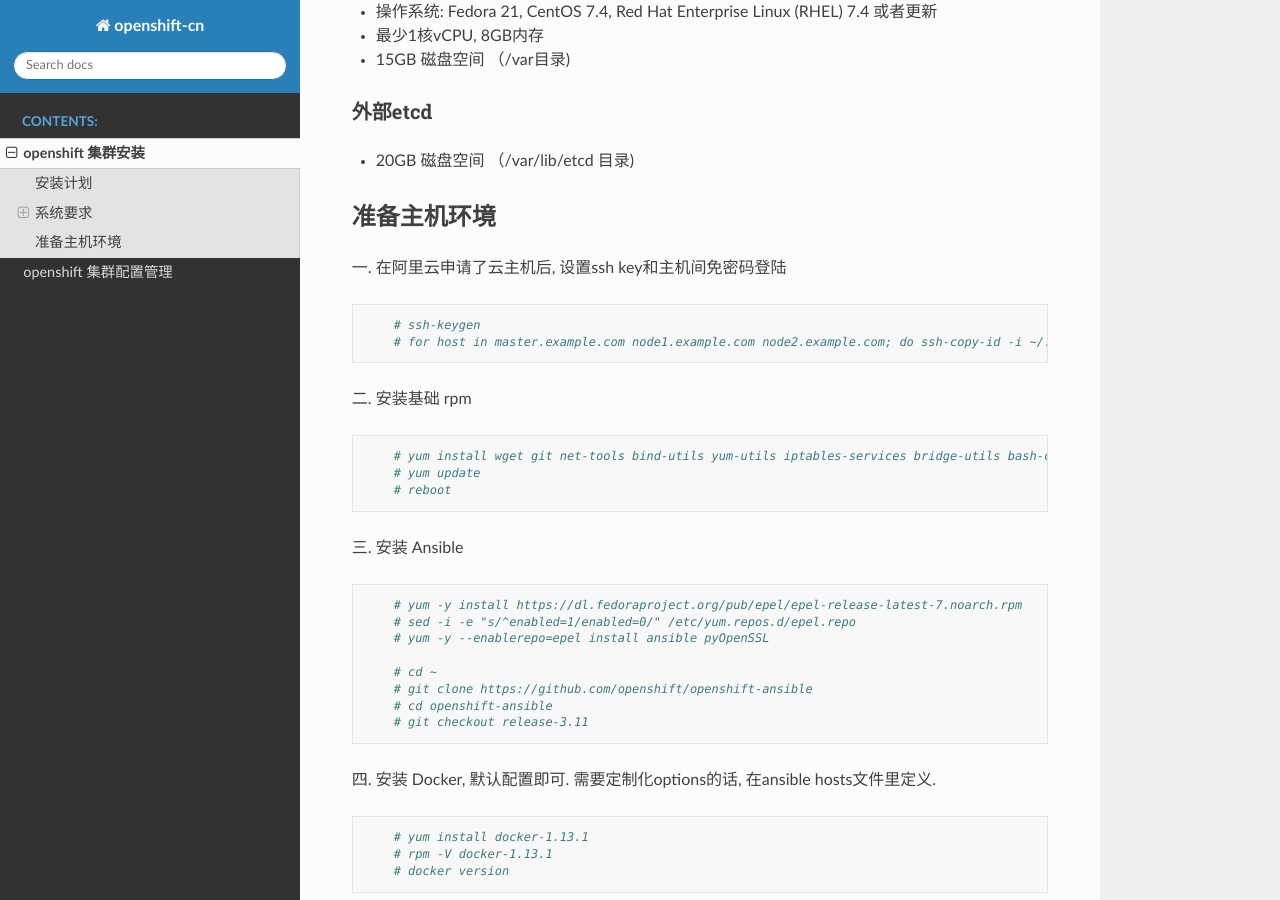
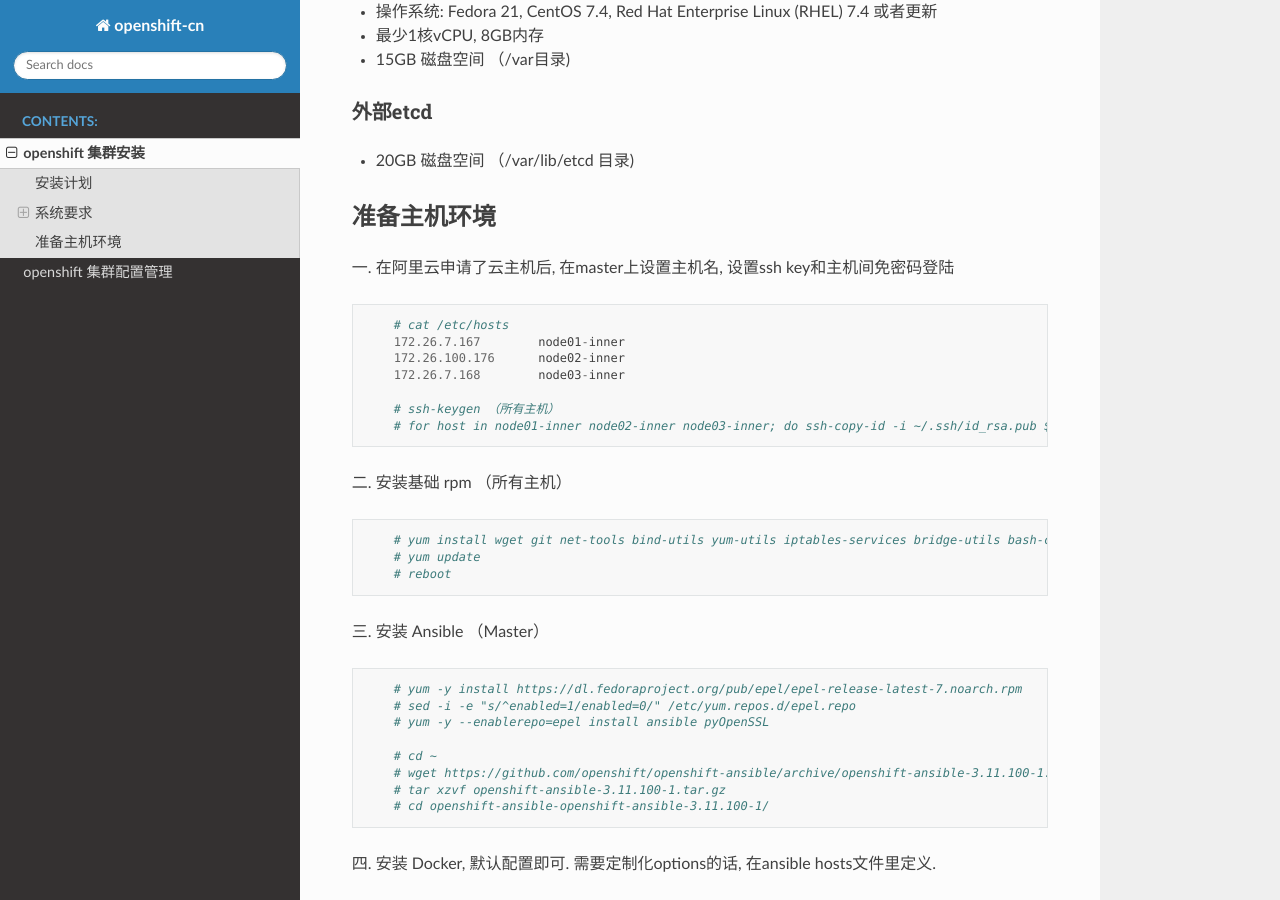
Before and after one commit to yekaifeng/openshift-cn, a Sphinx documentation site: the page built from docs/openshift/installation.md, in a window 1280 px wide and 900 px high, scrolled down 799 px. Built offline with Sphinx 7.4.7 and the Read the Docs theme 2.0.0, drawn with Linux system fonts in a browser that asks for light colours; pages that are not in the unit, such as notebooks, are missing from menus.

```diff
--- a/docs/index.rst
+++ b/docs/index.rst
@@ -12,6 +12,7 @@
 
    openshift/installation
    openshift/configuration
+   openshift/troubleshooting
 
 Indices and tables
 ==================
--- a/docs/openshift/installation.md
+++ b/docs/openshift/installation.md
@@ -34,14 +34,19 @@
 
 ### 准备主机环境
 
-一. 在阿里云申请了云主机后, 设置ssh key和主机间免密码登陆
+一. 在阿里云申请了云主机后, 在master上设置主机名, 设置ssh key和主机间免密码登陆
 
 ~~~
-    # ssh-keygen
-    # for host in master.example.com node1.example.com node2.example.com; do ssh-copy-id -i ~/.ssh/id_rsa.pub $host; done
+    # cat /etc/hosts
+    172.26.7.167	node01-inner
+    172.26.100.176	node02-inner
+    172.26.7.168	node03-inner
+
+    # ssh-keygen （所有主机）
+    # for host in node01-inner node02-inner node03-inner; do ssh-copy-id -i ~/.ssh/id_rsa.pub $host; done
 ~~~
 
-二. 安装基础 rpm
+二. 安装基础 rpm （所有主机）
 
 ~~~
     # yum install wget git net-tools bind-utils yum-utils iptables-services bridge-utils bash-completion kexec-tools sos psacct
@@ -49,7 +54,7 @@
     # reboot
 ~~~
 
-三. 安装 Ansible
+三. 安装 Ansible （Master）
 
 ~~~
     # yum -y install https://dl.fedoraproject.org/pub/epel/epel-release-latest-7.noarch.rpm
@@ -57,9 +62,9 @@
     # yum -y --enablerepo=epel install ansible pyOpenSSL
 
     # cd ~
-    # git clone https://github.com/openshift/openshift-ansible
-    # cd openshift-ansible
-    # git checkout release-3.11
+    # wget https://github.com/openshift/openshift-ansible/archive/openshift-ansible-3.11.100-1.tar.gz
+    # tar xzvf openshift-ansible-3.11.100-1.tar.gz
+    # cd openshift-ansible-openshift-ansible-3.11.100-1/
 ~~~
 
 四. 安装 Docker, 默认配置即可. 需要定制化options的话, 在ansible hosts文件里定义.
```
Also changed, not shown: 11 other files.
